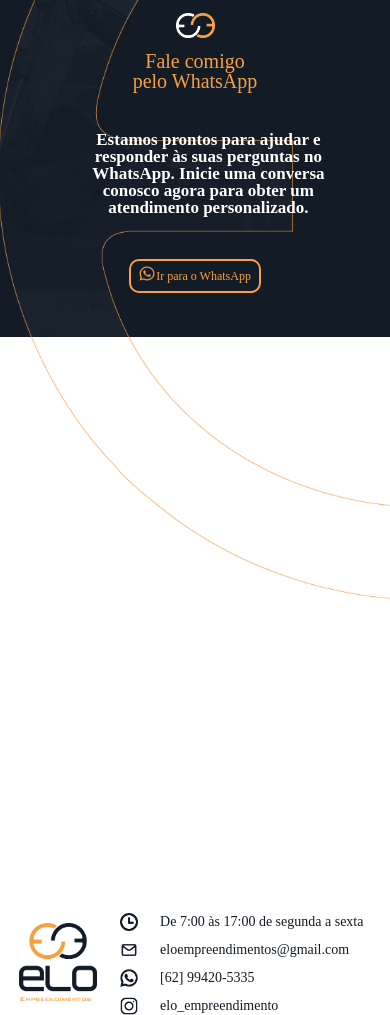
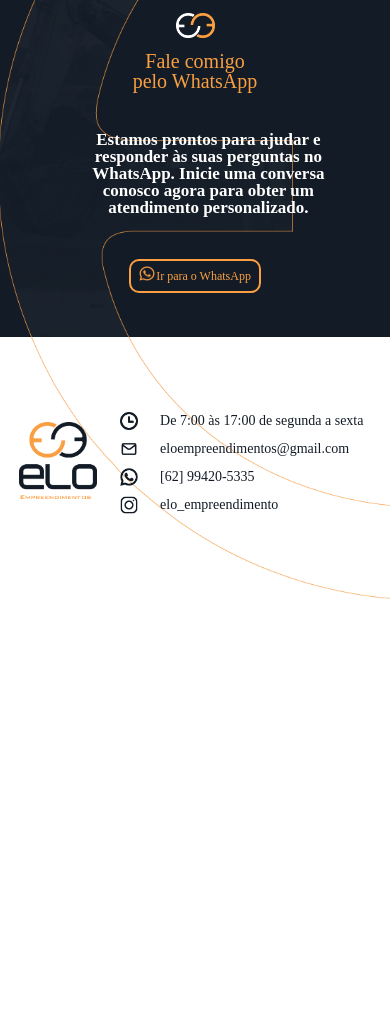
Before and after one commit to LeoHenriqe/elo, a website: page index.html in a window 390 px wide. Shown: the part 2957-3972 px from the top of the page. After the commit the page ends 3566 px from the top, so only its background shows below. Drawn offline with nearby package versions, Linux system fonts and the light colour scheme; a web font is replaced by a local one.

Commit message:
Update style.css

```diff
--- a/css/style.css
+++ b/css/style.css
@@ -597,9 +597,10 @@ details li{
         font-size: 13px;
     }
 
-    .rodape {
+    footer{
+        height: 10px;
         position: relative;
-        top: 10%;
+        top: -220px;
     }
 
     .rodape .roda-fora {
```
